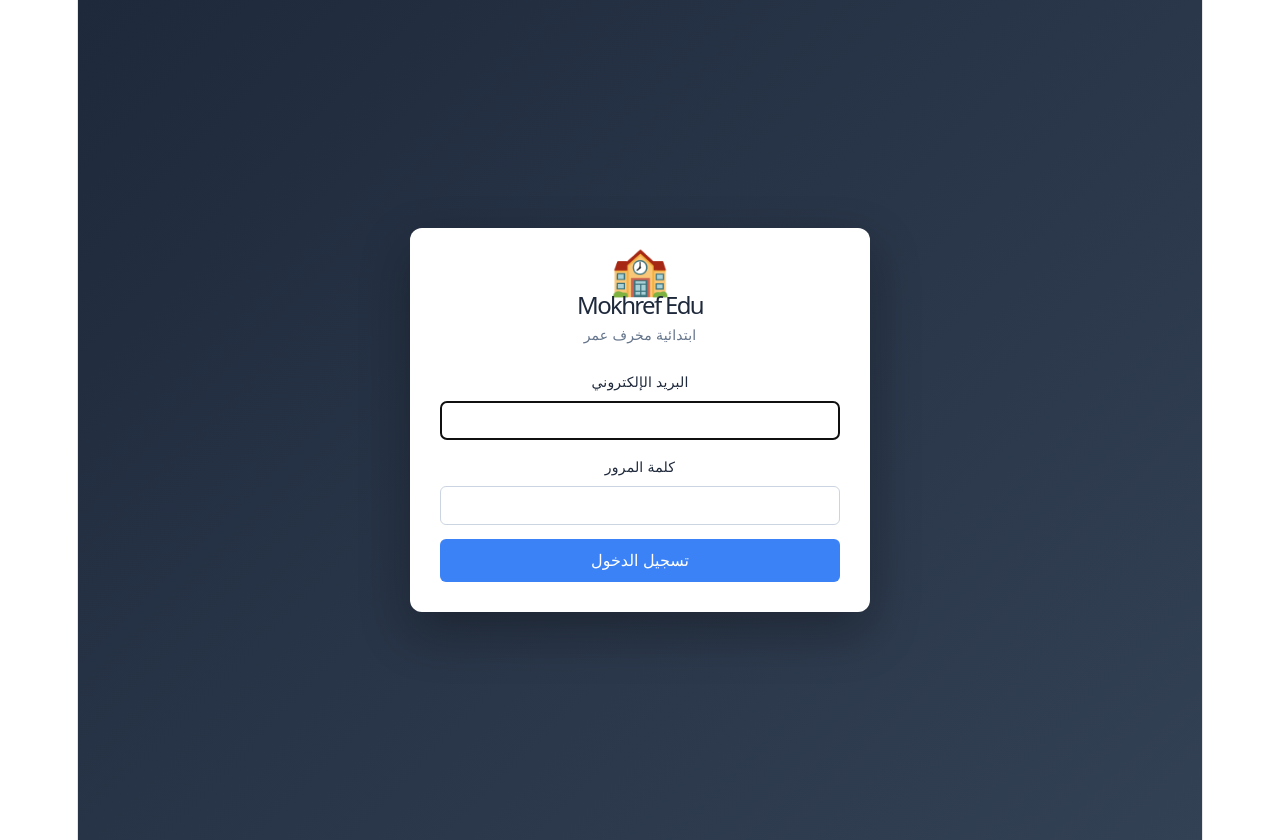
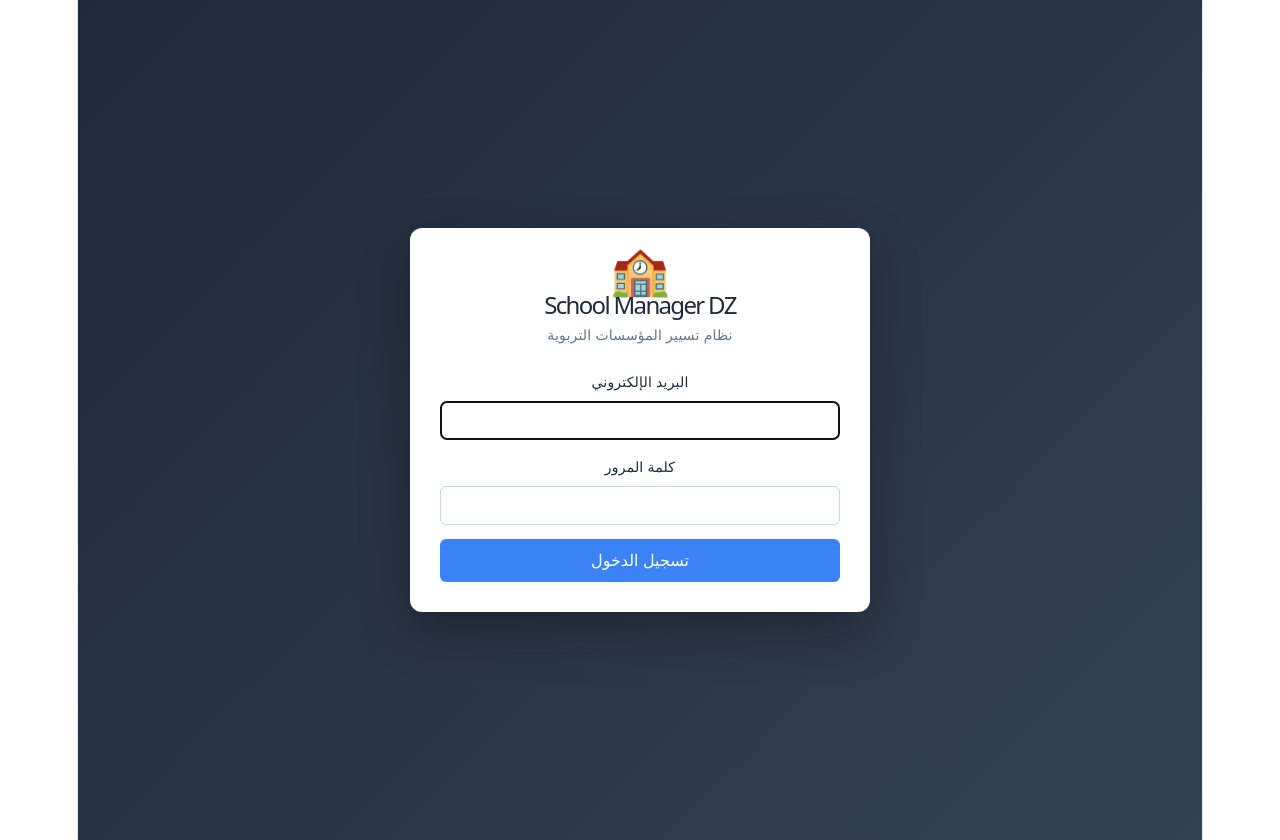
Before and after one commit to moh76amed/Mokhref-Edu, a React (Vite) app: page / in a window 1280 px wide. Built offline with nearby package versions, Linux system fonts and the light colour scheme.

Commit message:
توحيد اسم المشروع School Manager DZ في جميع الواجهات

```diff
--- a/src/App.tsx
+++ b/src/App.tsx
@@ -57,7 +57,7 @@
       <nav style={navStyle}>
         <div style={{ display: 'flex', alignItems: 'center', gap: 15 }}>
           <div style={{ fontWeight: 'bold', fontSize: 18 }}>
-            Mokhref Edu
+            School Manager DZ
           </div>
         </div>
         <div style={{ display: 'flex', gap: 6, flexWrap: 'wrap' }}>
--- a/src/LoginPage.tsx
+++ b/src/LoginPage.tsx
@@ -31,9 +31,9 @@
       <form onSubmit={handleSubmit} style={cardStyle}>
         <div style={{ textAlign: 'center', marginBottom: 20 }}>
           <div style={{ fontSize: 48, marginBottom: 8 }}>🏫</div>
-          <h1 style={{ margin: 0, fontSize: 24, color: '#1e293b' }}>Mokhref Edu</h1>
+          <h1 style={{ margin: 0, fontSize: 24, color: '#1e293b' }}>School Manager DZ</h1>
           <p style={{ margin: '4px 0 0', color: '#64748b', fontSize: 14 }}>
-            ابتدائية مخرف عمر
+            نظام تسيير المؤسسات التربوية
           </p>
         </div>
 
```
